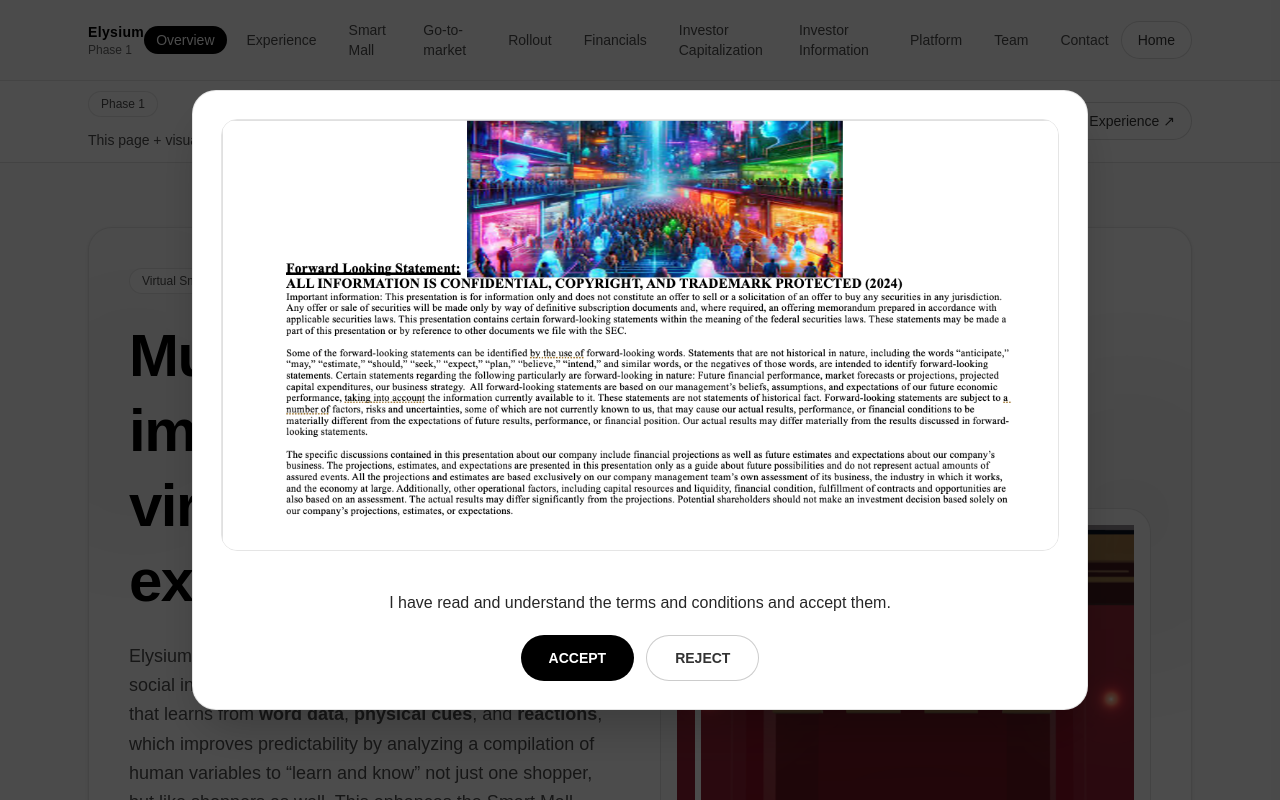
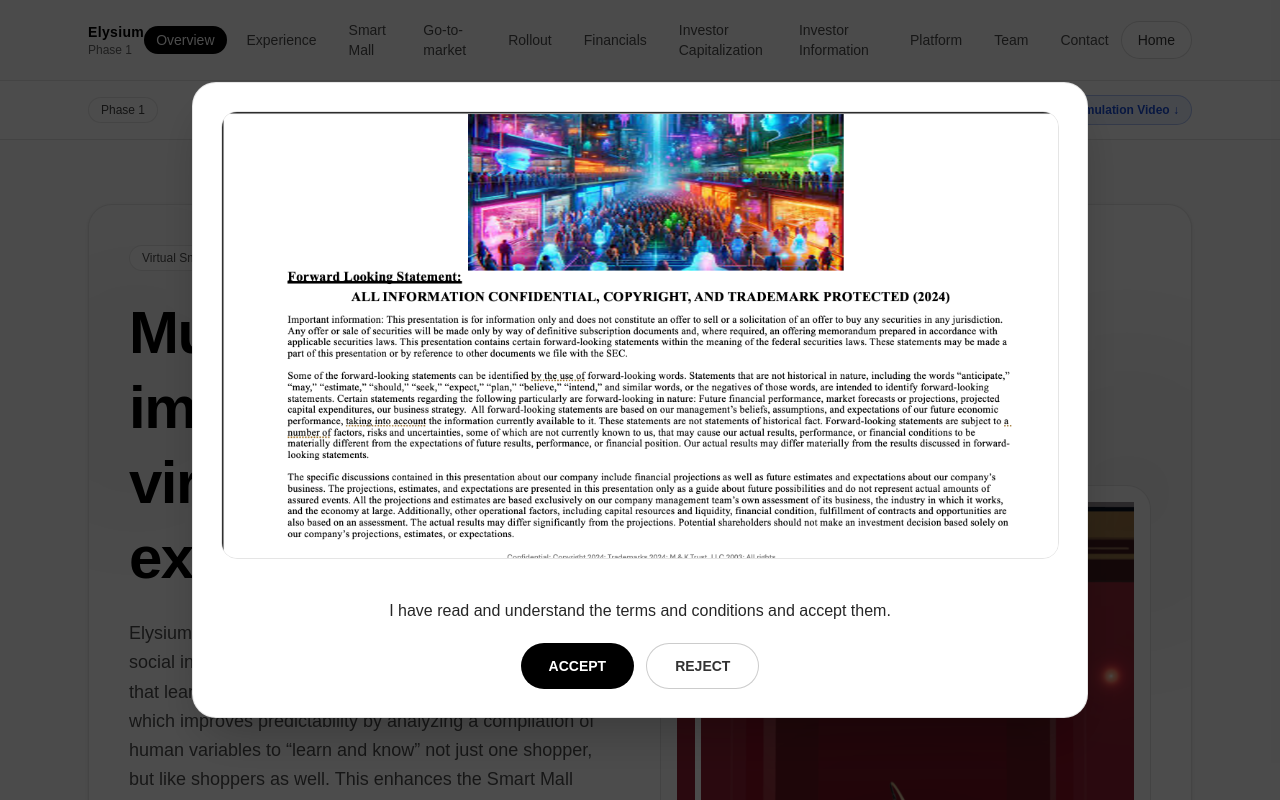
Before and after one commit to Icepikd3v/Elysium-InvestorPitch, a Next.js app: page / in a window 1280 px wide. Shown: the top 800 px of the page. Built offline with nearby package versions, Linux system fonts and the light colour scheme.

Commit message:
Minor investor fixes

```diff
--- a/src/app/page.js
+++ b/src/app/page.js
@@ -20,7 +20,7 @@
  */
 
 const DEMO_URL = "https://demo.elysiummall.com"; // Smart Mall mock experience domain
-const INVESTOR_POPUP_IMAGE = "/InvestorPopupFinal.png";
+const INVESTOR_POPUP_IMAGE = "/NDAPopupFinal.png";
 const SOLO_BRAIN_VIDEO = "/soloAIBrain.mp4";
 const INVITE_FRIEND_AI_BRAIN_VIDEO = "/InviteFriendSimDemo.mp4";
 const ORIGINAL_NARRATION_AUDIO =
@@ -347,7 +347,7 @@
   }, []);
 
   return (
-    <div id="ai-brain-simulation-play" className="scroll-mt-36 space-y-3">
+    <div id="ai-brain-simulation-play" className="scroll-mt-56 md:scroll-mt-48 space-y-3">
       <div className="flex flex-wrap gap-2">
         <button
           type="button"
@@ -610,20 +610,12 @@
 
         {/* Phase 1 disclaimer ribbon */}
         <div className="border-t border-black/10 bg-white/70">
-          <div className="mx-auto flex max-w-6xl flex-col gap-3 px-6 py-2.5 text-sm text-black/70 md:flex-row md:items-center md:justify-between">
-            <div className="flex flex-wrap items-center gap-2 md:gap-3">
-              <span className="rounded-full border border-black/10 bg-white px-3 py-1 text-xs font-medium">
-                Phase 1
-              </span>
-              <span className="leading-relaxed">
-                This page + visuals are <strong>AI-assisted mockups</strong> for
-                narrative clarity. The demo is a{" "}
-                <strong>mock experience</strong> (cosmetic) and not{" "}
-                <strong>production-grade</strong>.
-              </span>
-            </div>
-
-            <div className="shrink-0">
+          <div className="mx-auto flex max-w-6xl items-center justify-between gap-3 px-6 py-2.5">
+            <span className="rounded-full border border-black/10 bg-white px-3 py-1 text-xs font-medium text-black/75">
+              Phase 1
+            </span>
+
+            <div className="flex shrink-0 flex-wrap items-center justify-end gap-1.5">
               <a
                 href={DEMO_URL}
                 target="_blank"
@@ -631,6 +623,12 @@
                 className="inline-flex items-center justify-center rounded-full border border-black/15 bg-white px-4 py-2 text-xs font-medium text-black/80 hover:border-black/25 md:text-sm"
               >
                 Open Smart Mall Experience ↗
+              </a>
+              <a
+                href="#ai-brain-simulation-play"
+                className="inline-flex items-center justify-center rounded-full border border-[#1d4ed8]/30 bg-[#eaf2ff] px-3 py-1.5 text-xs font-semibold text-[#1d4ed8] transition hover:bg-[#dbeafe]"
+              >
+                Jump to Simulation Video ↓
               </a>
             </div>
           </div>
```
Also changed, not shown: public/NDAPopupFinal.png (added), 1 other file (tests, documents, lock files or other folders).
